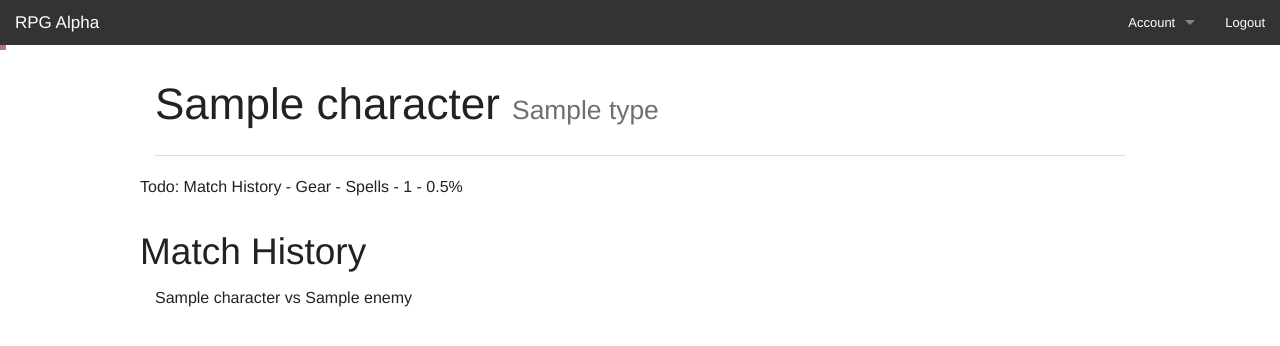
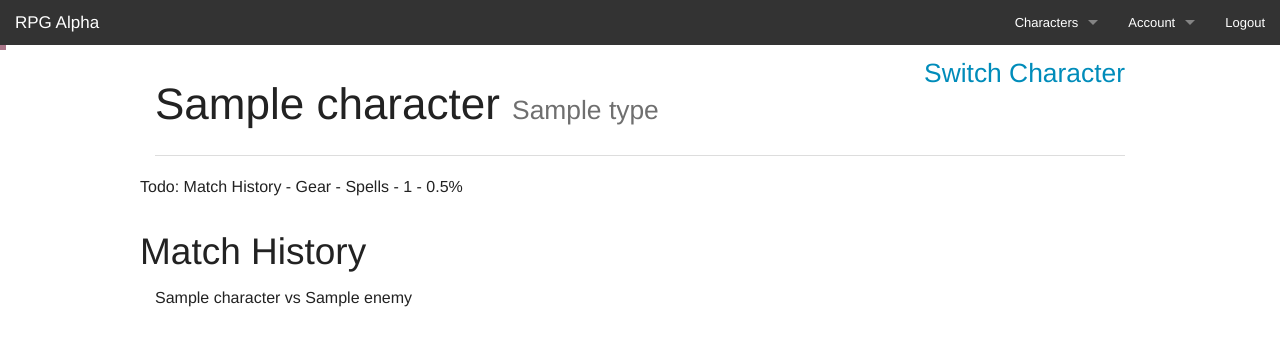
Before and after one commit to JamesJGarner/rpg-game, a Django app: page /character/1 in a window 1280 px wide. Shown: the top 346 px of the page. Run offline with Django 3.2, Linux system fonts and the light colour scheme; a user stored in the database is signed in; tables that the repository leaves empty hold one stand-in row (values such as "Sample post").

Commit message:
Secuirty fixes

```diff
--- a/game/apps/characters/models.py
+++ b/game/apps/characters/models.py
@@ -96,3 +96,9 @@ class Character(models.Model):
             'total_xp_required': final_level[1],
             'xp_percentage': (float(total_xp) / final_level[1]) * 100
         }
+
+    @models.permalink
+    def get_absolute_url(self):
+            return ("character:detail", (), {
+                "pk": self.pk
+            })
--- /dev/null
+++ b/game/apps/characters/templatetags/my_characters.py
@@ -0,0 +1,13 @@
+from game.apps.characters.models import Character
+from django import template
+
+register = template.Library()
+
+@register.inclusion_tag("site/my_characters.html", takes_context=True)
+def my_characters(context):
+    request = context['request']
+    my_characters = Character.objects.filter(user=request.user).order_by('-name')
+    return {
+        "my_characters": my_characters,
+        "request": request
+    }
--- a/game/templates/base.html
+++ b/game/templates/base.html
@@ -1,4 +1,5 @@
 <!doctype html>
+
 <html class="no-js" lang="en">
   <head>
     <meta charset="utf-8" />
@@ -12,7 +13,7 @@
     <nav class="top-bar" data-topbar role="navigation">
       <ul class="title-area">
         <li class="name">
-          <h1><a href="/">RPG Alpha</a></h1>
+          <h1><a href="{% block url %}{% endblock %}">RPG Alpha</a></h1>
         </li>
          <!-- Remove the class "menu-icon" to get rid of menu icon. Take out "Menu" to just have icon alone -->
         <li class="toggle-topbar menu-icon"><a href="#"><span>Menu</span></a></li>
@@ -21,7 +22,14 @@
       <section class="top-bar-section">
         <!-- Right Nav Section -->
         {% if user.is_authenticated  %}
+        {% load my_characters %}
         <ul class="right">
+          <li class="has-dropdown">
+            <a href="#">Characters</a>
+            <ul class="dropdown">
+              {% my_characters %}
+            </ul>
+          </li>
           <li class="has-dropdown">
             <a href="#">Account</a>
             <ul class="dropdown">
@@ -36,6 +44,7 @@
     {% block content %}{% endblock %}
     <script src="/static/js/vendor/jquery.js"></script>
     <script src="/static/js/foundation.min.js"></script>
+    <script src="/static/js/foundation/foundation.tooltip.js"></script>
     <script>
       $(document).foundation();
     </script>
--- a/game/templates/characters/character_detail.html
+++ b/game/templates/characters/character_detail.html
@@ -5,7 +5,7 @@
 
 <div class="row">
     <div class="large-12 columns">
-        <h1>{{ character.name }} <small>{{ character.type }}</small></h1>
+        <h1>{{ character.name }} <small>{{ character.type }}</small> <small><a href="/" class="right">Switch Character</a></small></h1>
         <hr>
     </div>
     Todo: Match History - Gear - Spells - {{ level_data.current_level }} - {{ level_data.xp_percentage}}%
@@ -30,3 +30,6 @@ $(function() {
 });
 </script>
 {% endblock %}
+{% block url %}
+    {{ character.get_absolute_url }}
+{% endblock %}
--- /dev/null
+++ b/game/templates/site/my_characters.html
@@ -0,0 +1,3 @@
+{% for character in my_characters %}
+    <li {% if request.path == character.get_absolute_url  %}class="active"{% else %}{% endif %}><a href="/character/{{ character.id }}">{{ character.name }}</a></li>
+{% endfor %}
```
Also changed, not shown: game/apps/match/views.py (+35 -22 lines), game/templates/match/match_detail.html (+10 -1 lines), game/apps/characters/templatetags/__init__.py (added), 5 other files.
